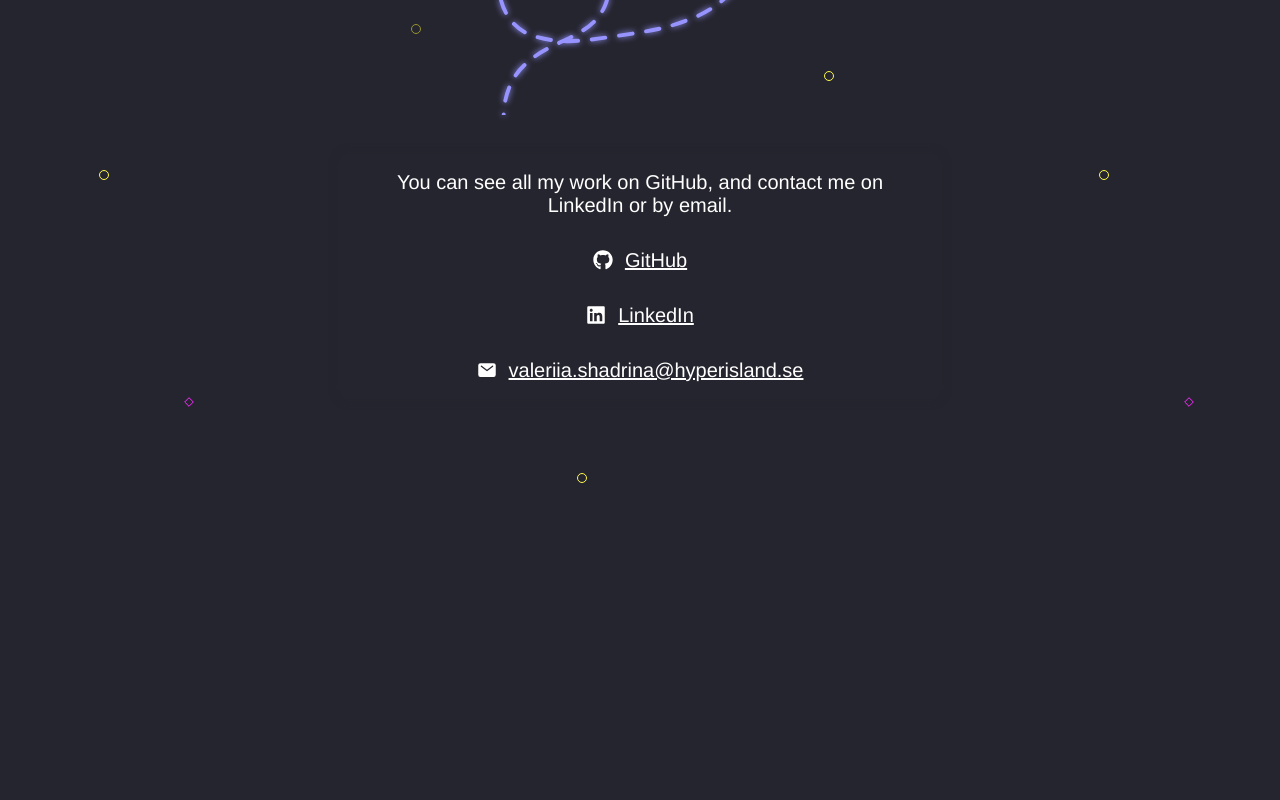
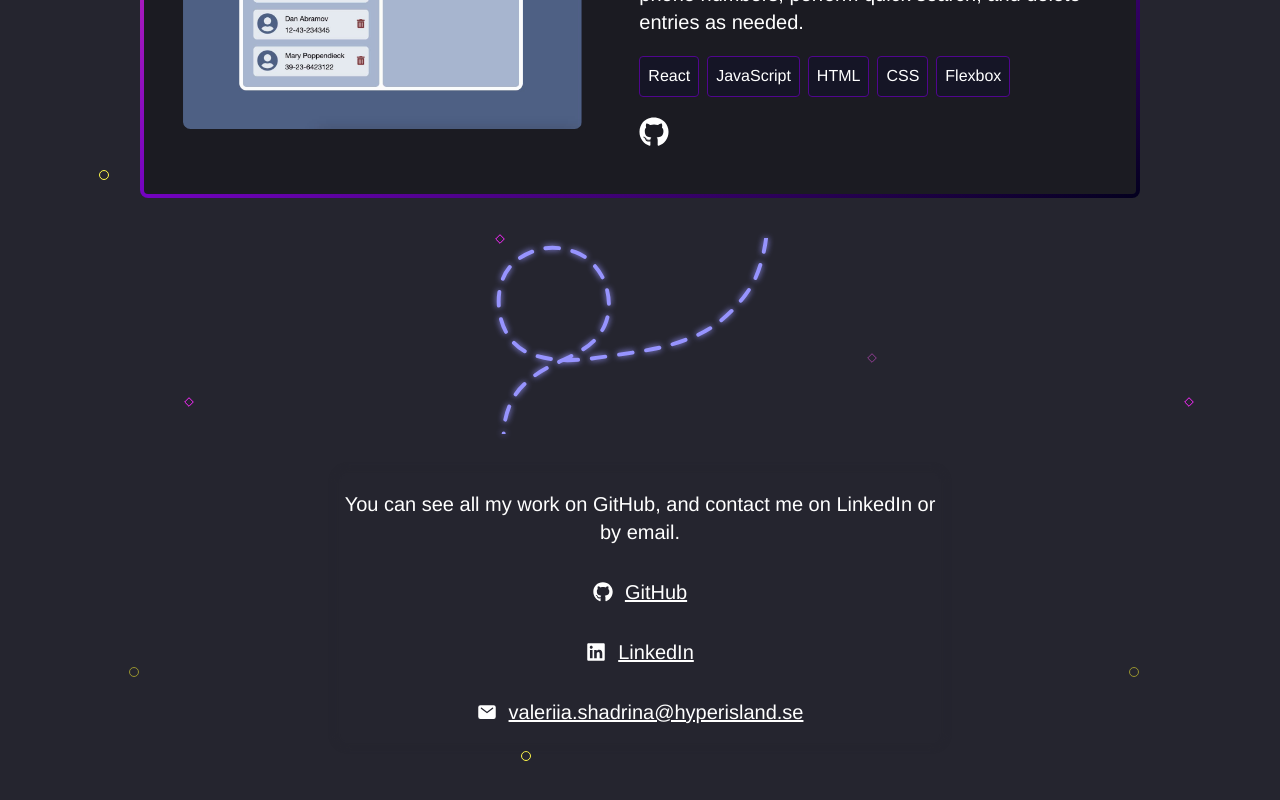
Before and after one commit to avreally/portfolio-website, a React (Create React App) app: page / in a window 1280 px wide. Shown: the part 5466-6266 px from the top of the page. Before the commit the page ends 5958 px from the top, so only its background shows below. Built offline with nearby package versions, Linux system fonts and the light colour scheme.

Commit message:
Tiny style updates

```diff
--- a/src/App.css
+++ b/src/App.css
@@ -10,6 +10,7 @@ html {
 * {
   font-family: "Helvetica Neue", sans-serif;
   font-size: clamp(16px, 3vw, 20px);
+  line-height: 1.4;
   color: #fff;
 }
 
--- a/src/components/contactInfo/styles.css
+++ b/src/components/contactInfo/styles.css
@@ -3,7 +3,6 @@
   flex-direction: column;
   justify-content: center;
   max-width: 600px;
-  padding: 0 24px;
   text-align: center;
   background: #25252f;
   border-radius: 8px;
```
